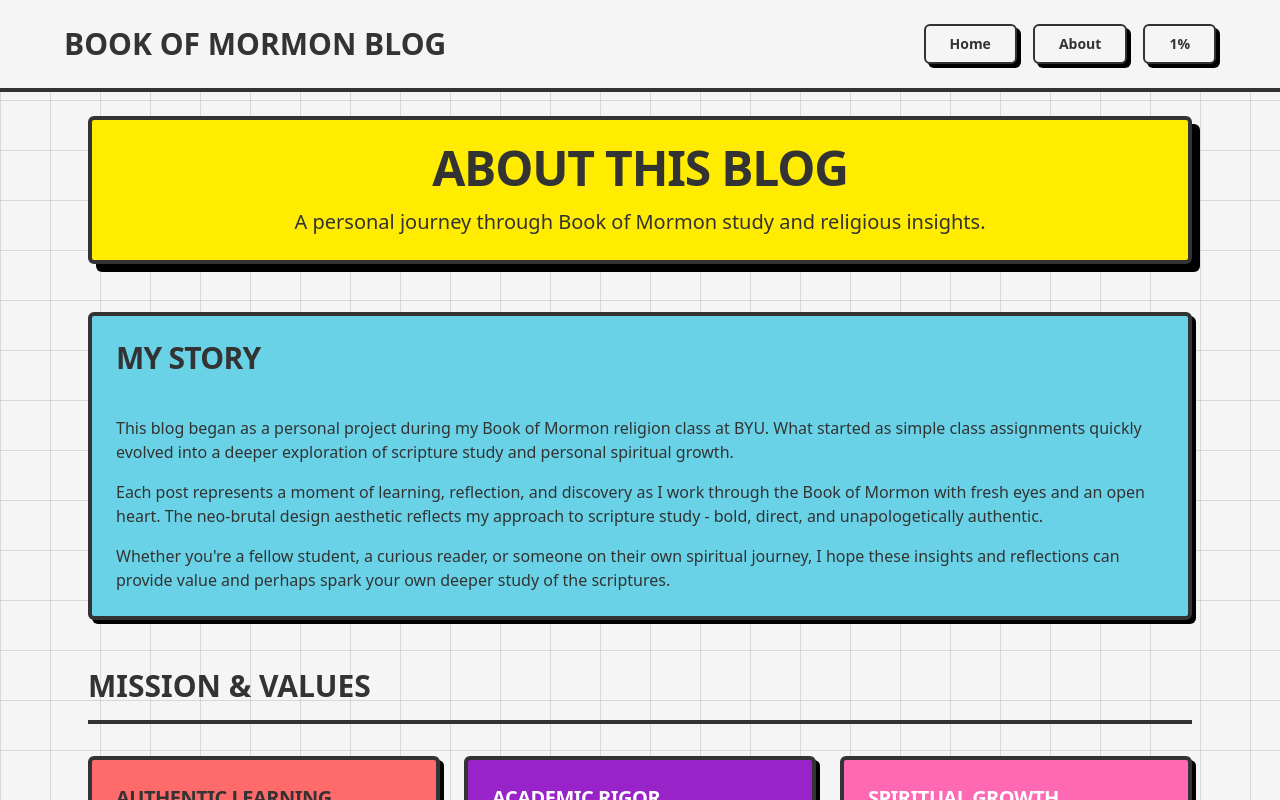
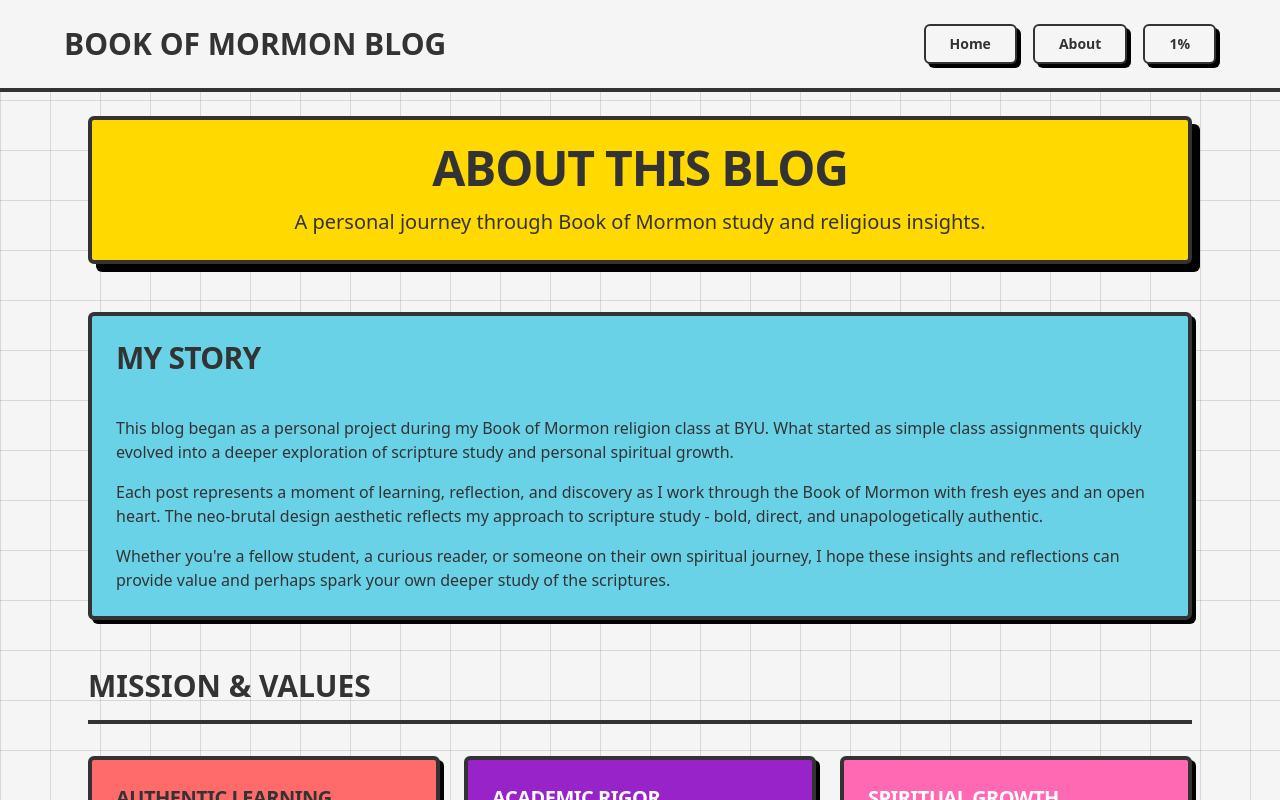
Before and after one commit to 21tmccauley/NB-BOM, a React (Vite) app in the folder neo-brutal/: page /#/about in a window 1280 px wide. Shown: the top 800 px of the page. Built offline with nearby package versions, Linux system fonts and the light colour scheme.

Commit message:
color change

```diff
--- a/neo-brutal/src/index.css
+++ b/neo-brutal/src/index.css
@@ -11,7 +11,7 @@
   --border: #333333;
   --ring: #3300FF;
   /* Accent colors */
-  --accent-yellow: #FFEC00;
+  --accent-yellow: #ffd900;
   --accent-darkblue: #69D2E7;
   --accent-orange: #FF6B6B;
   --accent-purple: #9723C9;
```
